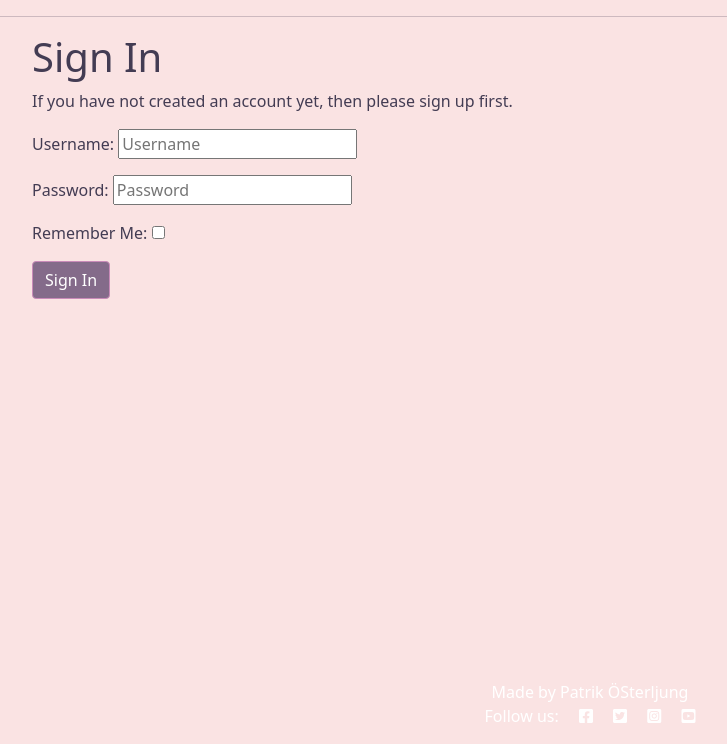
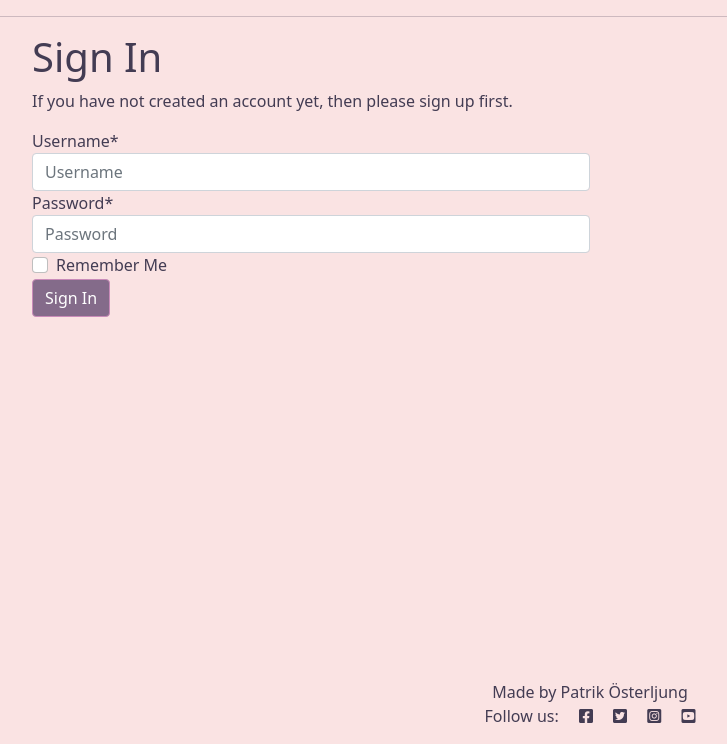
Before and after one commit to oljung/portfolio-project-4, a Django app: page /accounts/login/ in a window 1280 px wide. Shown: the part 56-800 px from the top of the page, without its empty margins (50-777 px from the left). Run offline with Django 4.2, Linux system fonts and the light colour scheme; some libraries are stand-ins or nearby versions.

Commit message:
fix: styling of footer to have correct color and add links to social media icons; style sign up and login forms with crispy

```diff
--- a/templates/account/login.html
+++ b/templates/account/login.html
@@ -2,7 +2,7 @@
 
 {% load i18n %}
 {% load account socialaccount %}
-
+{% load crispy_forms_tags %}
 {% block head_title %}{% trans "Sign In" %}{% endblock %}
 
 {% block content %}
@@ -17,7 +17,7 @@
 
   <form class="login" method="POST" action="{% url 'account_login' %}">
     {% csrf_token %}
-    {{ form.as_p }}
+    {{ form|crispy }}
     {% if redirect_field_value %}
     <input type="hidden" name="{{ redirect_field_name }}" value="{{ redirect_field_value }}" />
     {% endif %}
--- a/templates/account/signup.html
+++ b/templates/account/signup.html
@@ -2,8 +2,10 @@
 
 {% load i18n %}
 
+
+
 {% block head_title %}{% trans "Signup" %}{% endblock %}
-
+{% load crispy_forms_tags %}
 {% block content %}
 <div class="container">
   <h1>{% trans "Sign Up" %}</h1>
@@ -12,7 +14,7 @@
 
   <form class="signup" id="signup_form" method="post" action="{% url 'account_signup' %}">
     {% csrf_token %}
-    {{ form.as_p }}
+    {{ form|crispy }}
     {% if redirect_field_value %}
     <input type="hidden" name="{{ redirect_field_name }}" value="{{ redirect_field_value }}" />
     {% endif %}
--- a/templates/base.html
+++ b/templates/base.html
@@ -86,11 +86,13 @@
 
     <!-- Footer -->
     <footer class="footer mt-auto py-3 dark-bg">
-        <p class="m-0 text-center text-white">Made by Patrik ÖSterljung</p>
-        <p class="m-0 text-center text-white">Follow us: <i class="fab fa-facebook-square ms-3"></i>
-            <i class="fab fa-twitter-square ms-3"></i>
-            <i class="fab fa-instagram-square ms-3"></i>
-            <i class="fab fa-youtube-square ms-3"></i></p>
+        <p class="m-0 text-center">Made by Patrik Österljung</p>
+        <p class="m-0 text-center">Follow us:
+            <a href="https://www.facebook.com/" target="_blank" class="list-button-text"><i class="fab fa-facebook-square ms-3"></i></a>
+            <a href="https://www.twitter.com/" class="list-button-text"target="_blank"><i class="fab fa-twitter-square ms-3"></i></a>
+            <a href="https://www.instagram.com/" target="_blank" class="list-button-text"><i class="fab fa-instagram-square ms-3"></i></a>
+            <a href="https://www.youtube.com/" target="_blank" class="list-button-text"><i class="fab fa-youtube-square ms-3"></i></a>
+        </p>
     </footer>
 
     <script>
```
